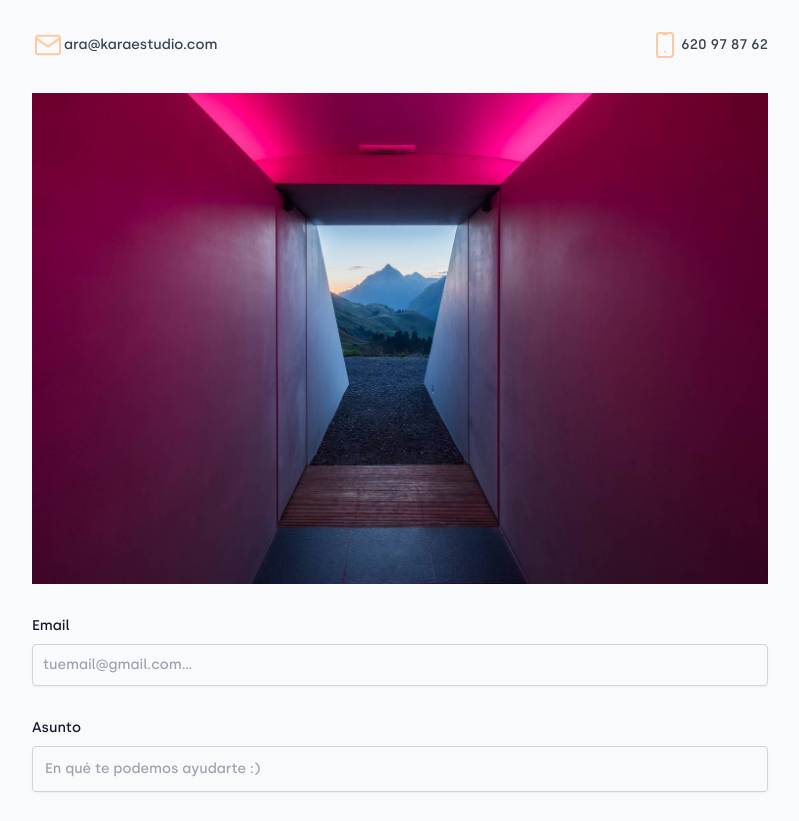
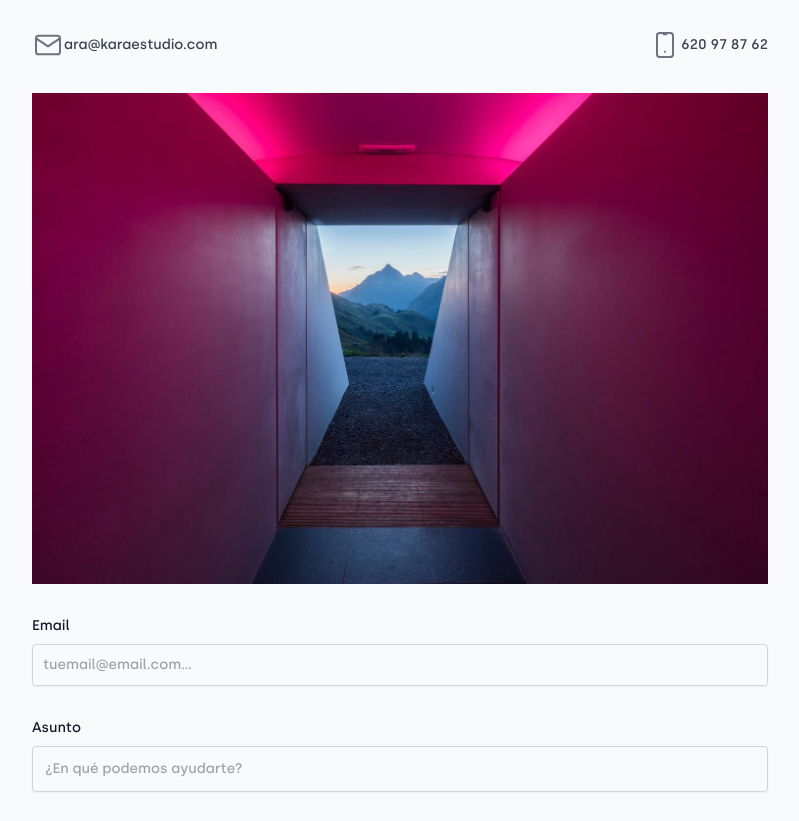
Before and after one commit to dmonterrubio/kara, an Astro site: page /contacto in a window 1280 px wide. Shown: the part 203-1024 px from the top of the page, without its empty margins (240-1039 px from the left). Built offline with nearby package versions, Linux system fonts and the light colour scheme; Astro itself is replaced by a stand-in of ours.

Commit message:
Contacto minor adjusts

```diff
--- a/src/pages/contacto.astro
+++ b/src/pages/contacto.astro
@@ -12,7 +12,7 @@ import Layout from '../layouts/Layout.astro';
 
             <div class="flex justify-between mb-8">
                 <div class="text-gray-500 text-sm text-center flex items-center">
-                    <svg xmlns="http://www.w3.org/2000/svg" class="icon icon-tabler icon-tabler-mail" width="32" height="32" viewBox="0 0 24 24" stroke-width="1.5" stroke="#fec8a0" fill="none" stroke-linecap="round" stroke-linejoin="round">
+                    <svg xmlns="http://www.w3.org/2000/svg" class="icon icon-tabler icon-tabler-mail" width="32" height="32" viewBox="0 0 24 24" stroke-width="1.5" stroke="currentColor" fill="none" stroke-linecap="round" stroke-linejoin="round">
                     <path stroke="none" d="M0 0h24v24H0z" fill="none"/>
                     <path d="M3 7a2 2 0 0 1 2 -2h14a2 2 0 0 1 2 2v10a2 2 0 0 1 -2 2h-14a2 2 0 0 1 -2 -2v-10z" />
                     <path d="M3 7l9 6l9 -6" />
@@ -20,7 +20,7 @@ import Layout from '../layouts/Layout.astro';
                   <span class="text-gray-700">ara@karaestudio.com</span>
                 </div>
                 <div class="text-gray-500 text-sm text-center flex items-center">
-                    <svg xmlns="http://www.w3.org/2000/svg" class="icon icon-tabler icon-tabler-device-mobile" width="32" height="32" viewBox="0 0 24 24" stroke-width="1.5" stroke="#fec8a0" fill="none" stroke-linecap="round" stroke-linejoin="round">
+                    <svg xmlns="http://www.w3.org/2000/svg" class="icon icon-tabler icon-tabler-device-mobile" width="32" height="32" viewBox="0 0 24 24" stroke-width="1.5" stroke="currentColor" fill="none" stroke-linecap="round" stroke-linejoin="round">
                         <path stroke="none" d="M0 0h24v24H0z" fill="none"/>
                         <path d="M6 5a2 2 0 0 1 2 -2h8a2 2 0 0 1 2 2v14a2 2 0 0 1 -2 2h-8a2 2 0 0 1 -2 -2v-14z" />
                         <path d="M11 4h2" />
@@ -38,11 +38,11 @@ import Layout from '../layouts/Layout.astro';
             <form action="mailto:ara@karaestudio.com" class="space-y-8 mt-8">
                 <div>
                     <label for="email" class="block mb-2 text-sm font-medium text-gray-900 dark:text-gray-300">Email</label>
-                    <input type="email" id="email" class="shadow-sm bg-gray-50 border border-gray-300 text-gray-900 text-sm rounded focus:ring-primary-500 focus:border-primary-500 block w-full p-2.5  dark:border-gray-600 dark:placeholder-gray-400  dark:focus:ring-primary-500 dark:focus:border-primary-500 dark:shadow-sm-light" placeholder="tuemail@gmail.com..." required>
+                    <input type="email" id="email" class="shadow-sm bg-gray-50 border border-gray-300 text-gray-900 text-sm rounded focus:ring-primary-500 focus:border-primary-500 block w-full p-2.5  dark:border-gray-600 dark:placeholder-gray-400  dark:focus:ring-primary-500 dark:focus:border-primary-500 dark:shadow-sm-light" placeholder="tuemail@email.com..." required>
                 </div>
                 <div>
                     <label for="subject" class="block mb-2 text-sm font-medium text-gray-900 dark:text-gray-300">Asunto</label>
-                    <input type="text" id="subject" class="block p-3 w-full text-sm text-gray-900 bg-gray-50 rounded border border-gray-300 shadow-sm focus:ring-primary-500 focus:border-primary-900  dark:border-gray-600 dark:placeholder-gray-400 dark:focus:ring-primary-500 dark:focus:border-primary-500 dark:shadow-sm-light" placeholder="En qué te podemos ayudarte :)" required>
+                    <input type="text" id="subject" class="block p-3 w-full text-sm text-gray-900 bg-gray-50 rounded border border-gray-300 shadow-sm focus:ring-primary-500 focus:border-primary-900  dark:border-gray-600 dark:placeholder-gray-400 dark:focus:ring-primary-500 dark:focus:border-primary-500 dark:shadow-sm-light" placeholder="¿En qué podemos ayudarte?" required>
                 </div>
                 <div class="sm:col-span-2">
                     <label for="message" class="block mb-2 text-sm font-medium text-gray-900 dark:text-gray-400">Mensaje</label>
```
